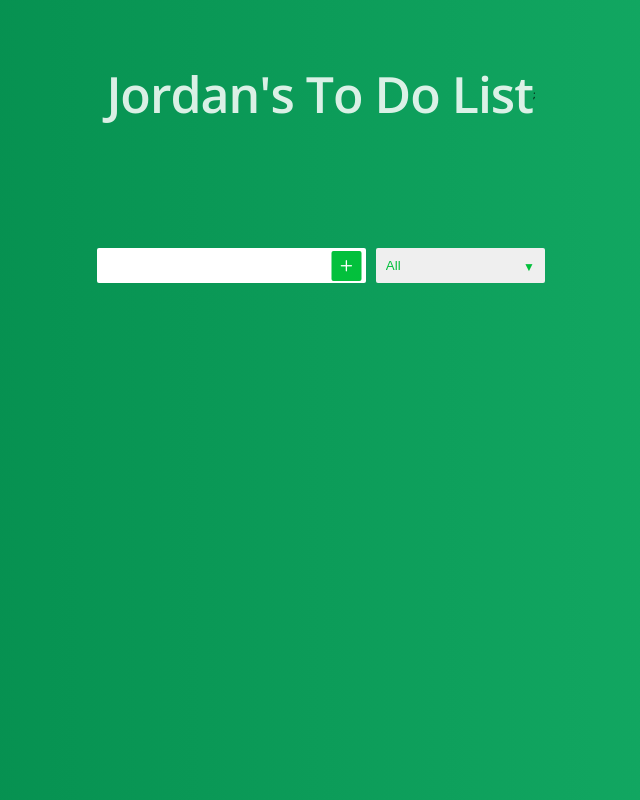
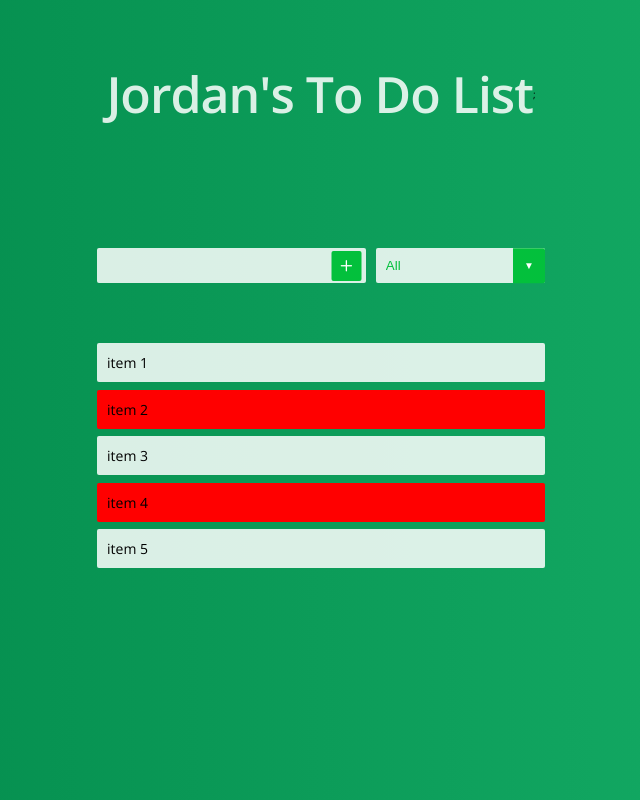
Before and after one commit to j-hutchison/react-todolist, a React (Create React App) app: page / in a window 1280 px wide. Shown: the whole page, without its empty margins (319-959 px from the left). Built offline with nearby package versions, Linux system fonts and the light colour scheme.

Commit message:
Added Todolist and TodolistItem components with dynamic styling using props

```diff
--- a/src/App.css
+++ b/src/App.css
@@ -27,4 +27,9 @@ html {
 
 	width: 100%;
 	min-height: 100vh;
+
+	display: flex;
+	flex-direction: column;
+	align-items: center;
+	gap: 6rem;
 }
--- a/src/App.js
+++ b/src/App.js
@@ -1,12 +1,16 @@
 import "./App.css";
 import Header from "./components/Header";
 import MenuBar from "./components/MenuBar";
+import ToDoList from "./components/todolist/ToDoList";
+
+import listData from "./data/DummyListData.json";
 
 function App() {
 	return (
 		<div className="app">
 			<Header></Header>
 			<MenuBar></MenuBar>
+			<ToDoList todoList={listData}></ToDoList>
 		</div>
 	);
 }
--- a/src/components/Header.module.css
+++ b/src/components/Header.module.css
@@ -8,7 +8,7 @@
 	align-items: center;
 	justify-content: center;
 
-	padding: 6rem 0 12rem;
+	padding: 6rem 0 6rem;
 }
 .header-title {
 	color: var(---white);
--- a/src/components/MenuBar.module.css
+++ b/src/components/MenuBar.module.css
@@ -1,5 +1,6 @@
 :root {
 	---green-primary: #03c03c;
+	---white-grey: rgba(255, 255, 255, 0.85);
 }
 
 .menubar {
@@ -19,6 +20,8 @@
 	outline: none;
 	border: none;
 	border-radius: 2px;
+
+	background-color: var(---white-grey);
 }
 .menubar-input-add {
 	position: absolute;
@@ -49,15 +52,27 @@
 .menubar-filter-container::after {
 	content: "\25bc";
 	position: absolute;
+
+	display: flex;
+	justify-content: center;
+	align-items: center;
+
 	top: 50%;
-	right: 10px;
+	right: 0px;
 
-	color: var(---green-primary);
-	font-size: 1.2rem;
+	height: 100%;
+	width: 3.2rem;
 
-	z-index: 5;
+	background-color: var(---green-primary);
+	color: #fff;
+	font-size: 1rem;
+	text-align: center;
+
 	pointer-events: none;
-	transform: translateY(-50%);
+	transform: translateY(-51%);
+	overflow: hidden;
+	border-top-right-radius: 2px;
+	border-bottom-right-radius: 2px;
 }
 .menubar-filter-selection {
 	width: 100%;
@@ -67,6 +82,7 @@
 	border-radius: 2px;
 	color: var(---green-primary);
 	cursor: pointer;
+	background-color: var(---white-grey);
 
 	appearance: none;
 }
--- /dev/null
+++ b/src/components/todolist/ToDoList.js
@@ -0,0 +1,17 @@
+import React from "react";
+import classes from "./ToDoList.module.css";
+import ToDoListItem from "./ToDoListItem";
+
+const ToDoList = (props) => {
+	return (
+		<ul className={classes["todolist"]}>
+			{props.todoList.map((el, index) => {
+				return (
+					<ToDoListItem name={el.name} complete={el.complete}></ToDoListItem>
+				);
+			})}
+		</ul>
+	);
+};
+
+export default ToDoList;
--- /dev/null
+++ b/src/components/todolist/ToDoList.module.css
@@ -0,0 +1,7 @@
+.todolist {
+	list-style: none;
+	width: 35%;
+}
+.todolist-item {
+	background-color: red;
+}
--- /dev/null
+++ b/src/components/todolist/ToDoListItem.js
@@ -0,0 +1,18 @@
+import React from "react";
+import classes from "./ToDoListItem.module.css";
+
+const ToDoListItem = (props) => {
+	return (
+		<li
+			className={
+				props.complete
+					? `${classes["todolist-item--active"]} ${classes["todolist-item"]}`
+					: classes["todolist-item"]
+			}
+		>
+			{props.name}
+		</li>
+	);
+};
+
+export default ToDoListItem;
--- /dev/null
+++ b/src/components/todolist/ToDoListItem.module.css
@@ -0,0 +1,21 @@
+:root {
+	---green-primary: #03c03c;
+	---white-grey: rgba(255, 255, 255, 0.85);
+}
+
+.todolist-item {
+	background-color: var(---white-grey);
+	border-radius: 2px;
+	padding: 1rem;
+	margin-bottom: 0.75rem;
+
+	font-size: 1.4rem;
+}
+
+.todolist-item--active {
+	background-color: red;
+}
+
+.todolist-item:last-of-type {
+	margin-bottom: none;
+}
--- /dev/null
+++ b/src/data/DummyListData.json
@@ -0,0 +1,22 @@
+[
+	{
+		"name": "item 1",
+		"complete": false
+	},
+	{
+		"name": "item 2",
+		"complete": true
+	},
+	{
+		"name": "item 3",
+		"complete": false
+	},
+	{
+		"name": "item 4",
+		"complete": true
+	},
+	{
+		"name": "item 5",
+		"complete": false
+	}
+]
```
